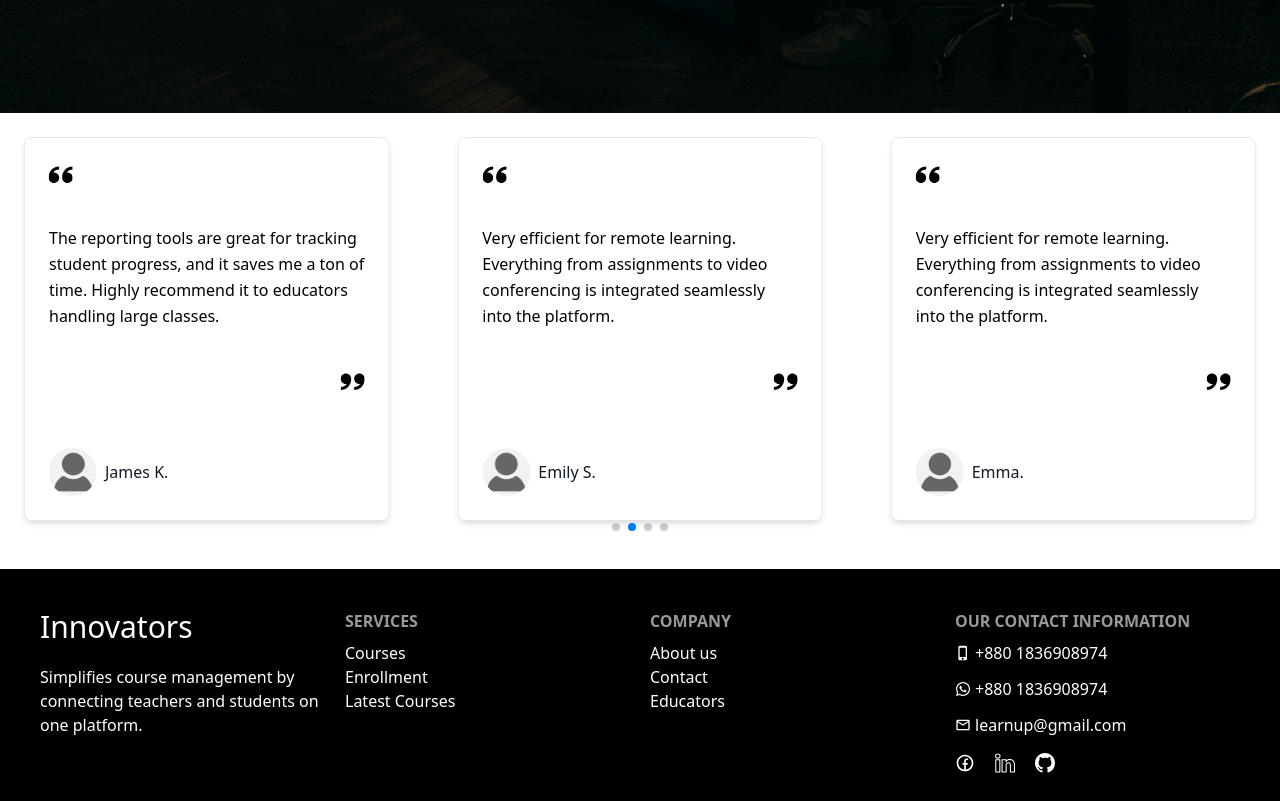
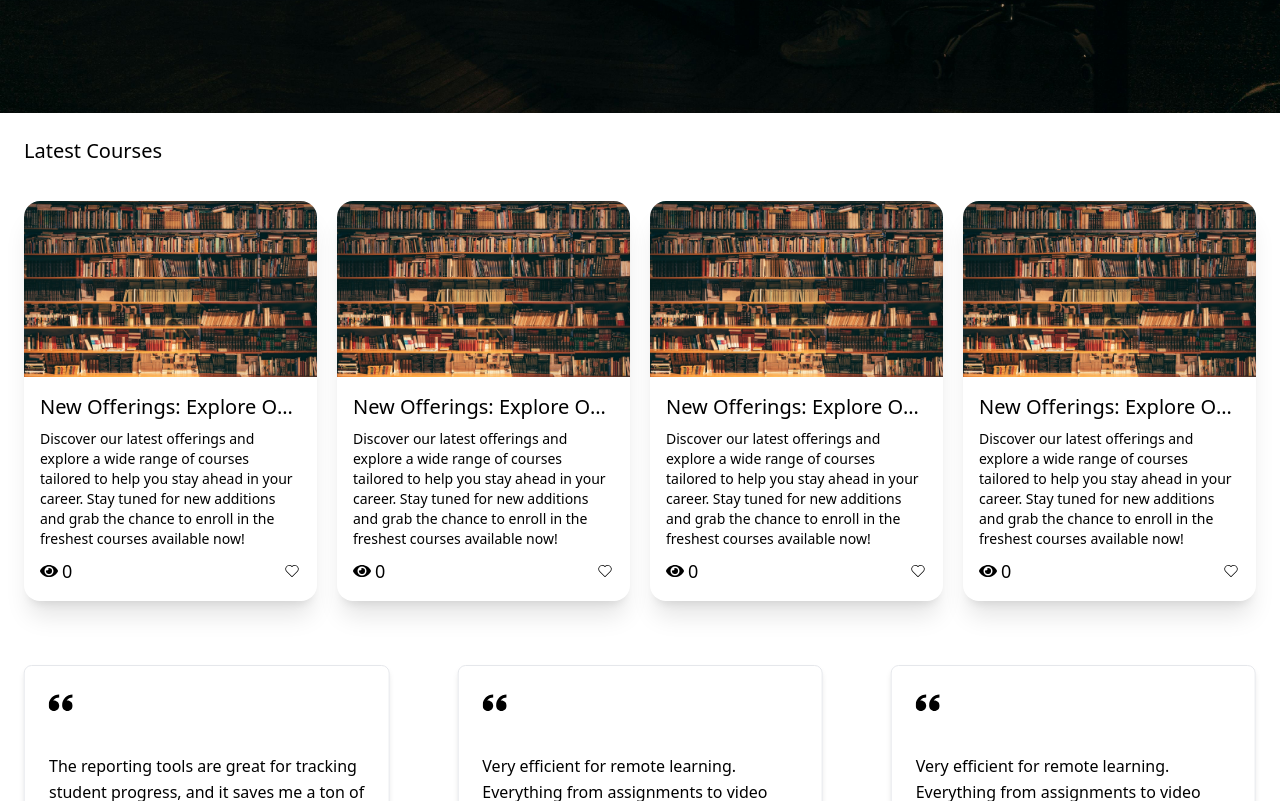
Before and after one commit to webdevaminul/web-innovators, a React (Vite) app in the folder frontend/: page / in a window 1280 px wide. Shown: the part 687-1488 px from the top of the page. Built offline with nearby package versions, Linux system fonts and the light colour scheme; a web font is replaced by a local one.

Commit message:
latest section added

```diff
--- /dev/null
+++ b/frontend/src/components/LatestSection/LatestCard/LatestCard.jsx
@@ -0,0 +1,36 @@
+import React from "react";
+import cardImg from "/alfons-morales-YLSwjSy7stw-unsplash.jpg";
+import { FaEye } from "react-icons/fa";
+import { CiHeart } from "react-icons/ci";
+
+const LatestCard = () => {
+  return (
+    <>
+      <div className="card card-compact bg-base-100 shadow-xl">
+        <figure>
+          <img src={cardImg} alt="Shoes" />
+        </figure>
+        <div className="card-body">
+          <p className="text-xl font-medium w-full text-ellipsis overflow-hidden whitespace-nowrap">
+            New Offerings: Explore Our Freshest Courses and More Opportunities
+            Coming Up Soon!
+          </p>
+          <p className="truncate-2-lines">
+            Discover our latest offerings and explore a wide range of courses
+            tailored to help you stay ahead in your career. Stay tuned for new
+            additions and grab the chance to enroll in the freshest courses
+            available now!
+          </p>
+          <div className="flex justify-evenly items-center text-lg">
+            <p className="flex justify-start items-center gap-1">
+              <FaEye></FaEye>0
+            </p>
+            <CiHeart />
+          </div>
+        </div>
+      </div>
+    </>
+  );
+};
+
+export default LatestCard;
--- /dev/null
+++ b/frontend/src/components/LatestSection/LatestSection.jsx
@@ -0,0 +1,22 @@
+import React from "react";
+import LatestCard from "./LatestCard/LatestCard";
+
+const LatestSection = () => {
+  const cards = [1, 2, 3, 4];
+  return (
+    <>
+      <div className="px-6 mb-10 mt-6">
+        <h1 className="text-xl font-medium mb-9 text-center md:text-start">
+          Latest Courses
+        </h1>
+        <div className="grid grid-cols-1 md:grid-cols-2 lg:grid-cols-4 gap-5">
+          {cards.map((card, index) => (
+            <LatestCard key={index} />
+          ))}
+        </div>
+      </div>
+    </>
+  );
+};
+
+export default LatestSection;
--- a/frontend/src/pages/Home/Home.jsx
+++ b/frontend/src/pages/Home/Home.jsx
@@ -1,10 +1,12 @@
 import Banner from "../../components/Banner/Banner";
+import LatestSection from "../../components/LatestSection/LatestSection";
 import Reviews from "../../components/Reviews/Reviews";
 
 export default function Home() {
   return (
     <section>
       <Banner />
+      <LatestSection />
       <Reviews />
     </section>
   );
```
Also changed, not shown: frontend/public/alfons-morales-YLSwjSy7stw-unsplash.jpg (added).
